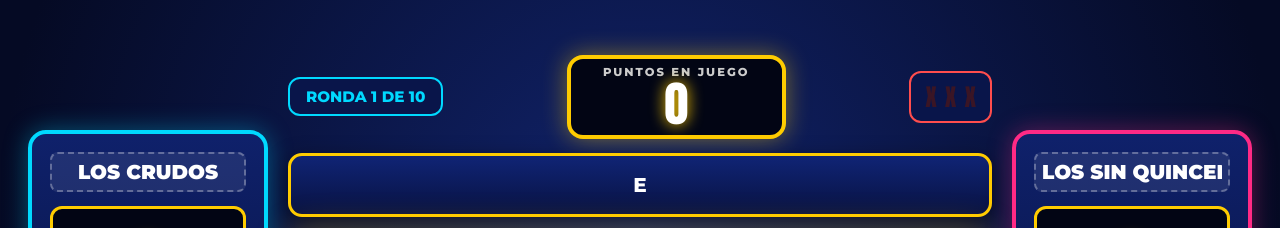
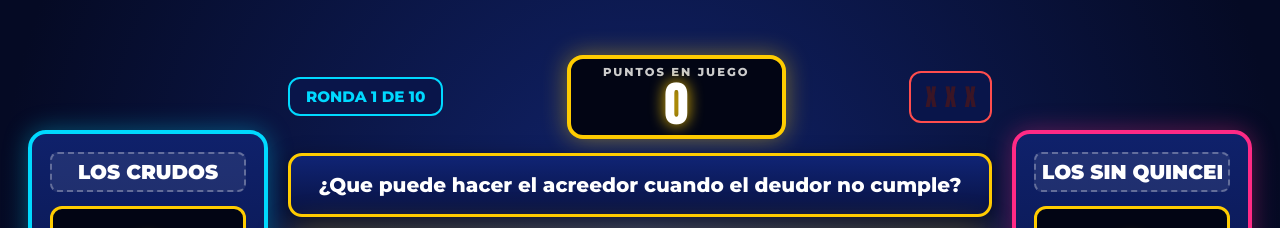
Before and after one commit to rodrigueztanner31-svg/cien-irresponsables-dijeron2, a plain HTML site: page index.html in a window 1280 px wide. Shown: the part 170-398 px from the top of the page. Drawn offline with Linux system fonts and the light colour scheme.

Commit message:
Update index.html

```diff
--- a/index.html
+++ b/index.html
@@ -694,113 +694,113 @@
   <script>
     const DEFAULT_QUESTIONS = [
       {
-        question: "E",
+        question: "¿Que puede hacer el acreedor cuando el deudor no cumple?",
         answers: [
-          { text: "M", points: 34 },
-          { text: "N", points: 24 },
-          { text: "N", points: 16 },
-          { text: "S", points: 12 },
-          { text: "C", points: 8 },
-          { text: "S", points: 6 }
+          { text: "pedir ejecucion forzada", points: 34 },
+          { text: "pedir pago con dinero", points: 24 },
+          { text: "recindir el contrato", points: 16 },
+          { text: "cobrar intereses pactados", points: 12 },
+          { text: "una reparacion del daño ", points: 8 },
+          { text: "nada", points: 6 }
         ]
       },
       {
-        question: "¿?",
+        question: "¿que excusas das para no pagar una deuda que tienes?",
         answers: [
-          { text: "P", points: 32 },
-          { text: "P", points: 25 },
-          { text: "F", points: 18 },
-          { text: "C", points: 11 },
-          { text: "R", points: 9 },
-          { text: "T", points: 5 }
+          { text: "no tengo trabajo", points: 32 },
+          { text: "me robaron", points: 25 },
+          { text: "me salio una emergencia", points: 18 },
+          { text: "gaste en mediciona/ me enferme", points: 11 },
+          { text: "no me han pagado", points: 9 },
+          { text: "te lo doy la siguiente quincena", points: 5 }
         ]
       },
       {
-        question: "A'",
+        question: "Caracteristicas de la ejecucion forzada",
         answers: [
-          { text: "M", points: 35 },
-          { text: "Y", points: 22 },
-          { text: "o", points: 16 },
-          { text: "H", points: 12 },
-          { text: "A", points: 9 },
-          { text: "o", points: 6 }
+          { text: "se cumple por medio del juez", points: 35 },
+          { text: "se cumple exactamente lo prometido", points: 22 },
+          { text: "la pide el acreedor", points: 16 },
+          { text: "si no se puede se paga en dinero", points: 12 },
+          { text: "el acreedor al que elije cumplir o recindir", points: 9 },
+          { text: "aplica cuando hay incumplimiento", points: 6 }
         ]
       },
       {
-        question: "S",
+        question: "Cosas que harias para no pagar una deuda",
         answers: [
-          { text: "L", points: 33 },
-          { text: "Ts", points: 23 },
-          { text: "o", points: 17 },
-          { text: "e", points: 12 },
-          { text: "a", points: 9 },
-          { text: "I", points: 6 }
+          { text: "dejas de hablar al acreedor", points: 33 },
+          { text: "cambio de numero", points: 23 },
+          { text: "me escondo", points: 17 },
+          { text: "me cambio de casa", points: 12 },
+          { text: "bloquear en redes", points: 9 },
+          { text: "niego la deuda", points: 6 }
         ]
       },
       {
-        question: "s",
+        question: "¿Que contratos son los que mas se incumplen?",
         answers: [
-          { text: "E", points: 36 },
-          { text: "I", points: 26 },
-          { text: "A", points: 14 },
-          { text: "H", points: 10 },
-          { text: "L", points: 8 },
-          { text: "D", points: 6 }
+          { text: "arrendamiento", points: 36 },
+          { text: "compraventa a plazos", points: 26 },
+          { text: "mutuo/prestamo", points: 14 },
+          { text: "matrimonio/sociedad conyugal", points: 10 },
+          { text: "prestacion de servicios", points: 8 },
+          { text: "obra/construccion", points: 6 }
         ]
       },
             {
-        question: "M",
+        question: "cosas que hace la gente cuando choca",
         answers: [
-          { text: "Y", points: 38 },
-          { text: "H", points: 24 },
-          { text: "Ae", points: 14 },
-          { text: "N", points: 10 },
-          { text: "Se", points: 8 },
-          { text: "s", points: 6 }
+          { text: "llamar al seguro", points: 38 },
+          { text: "se dan a la fuga", points: 24 },
+          { text: "se austan/te enojas", points: 14 },
+          { text: "llamar aun familiar", points: 10 },
+          { text: "revisar el golpe y pelearse", points: 8 },
+          { text: "dar dinero", points: 6 }
         ]
       },
       {
-        question: "hh",
+        question: "Defectos ocultos mas comunes en un contrato de arrendamiento",
         answers: [
-          { text: "L", points: 35 },
-          { text: "Co", points: 23 },
-          { text: "D", points: 16 },
-          { text: "P'", points: 12 },
-          { text: "Ra", points: 8 },
-          { text: "A", points: 6 }
+          { text: "goteras", points: 35 },
+          { text: "fugas de agua", points: 23 },
+          { text: "electricidad", points: 16 },
+          { text: "plagas", points: 12 },
+          { text: "pintura", points: 8 },
+          { text: "humedad", points: 6 }
         ]
       },
       {
-        question: "Cs",
+        question: "Excusas que da tu papa para abandonarte",
         answers: [
-          { text: "C", points: 31 },
-          { text: "Rs", points: 24 },
-          { text: "Cn", points: 18 },
-          { text: "F", points: 11 },
-          { text: "Cos", points: 10 },
-          { text: "C", points: 6 }
+          { text: "voy por cigarros", points: 31 },
+          { text: "voy por vino (ya no vino)", points: 24 },
+          { text: "ni se parece a mi", points: 18 },
+          { text: "ese ni es mi hijo", points: 11 },
+          { text: "tiene otra familia 😔", points: 10 },
+          { text: "que ¿mi hijo es negro?", points: 6 }
         ]
       },
       {
-        question: "¿?",
+        question: "Ejemplos de reparacion del daño",
         answers: [
-          { text: "V", points: 40 },
-          { text: "Va", points: 22 },
-          { text: "Sa", points: 15 },
-          { text: "J", points: 10 },
-          { text: "Ar", points: 8 },
-          { text: "C", points: 5 }
+          { text: "lesiones", points: 40 },
+          { text: "robo", points: 22 },
+          { text: "incumpliento de contrato", points: 15 },
+          { text: "homicidio", points: 10 },
+          { text: "daños a propiedad", points: 8 },
+          { text: "entregar cosa defectuosa", points: 5 }
         ]
       },
       {
-        question: "Ea",
+        question: "Los papas del salon que cuidaron mejor sus huevos 🍳 ",
         answers: [
-          { text: "S", points: 34 },
-          { text: "No", points: 23 },
-          { text: "Pa", points: 16 },
-          { text: "S", points: 13 },
-          { text: "S", points: 8 },
-          { text: "Se", points: 6 }
+          { text: "MAX", points: 34 },
+          { text: "ANGEL R.", points: 23 },
+          { text: "SR. ISAIAS", points: 16 },
+          { text: "ANGEL G.", points: 13 },
+          { text: "JUAN DE DIOS", points: 8 },
+          { text: "CHRISTOPHER(SARCASMO)", points: 1 }
         ]
       }
     ];
```
